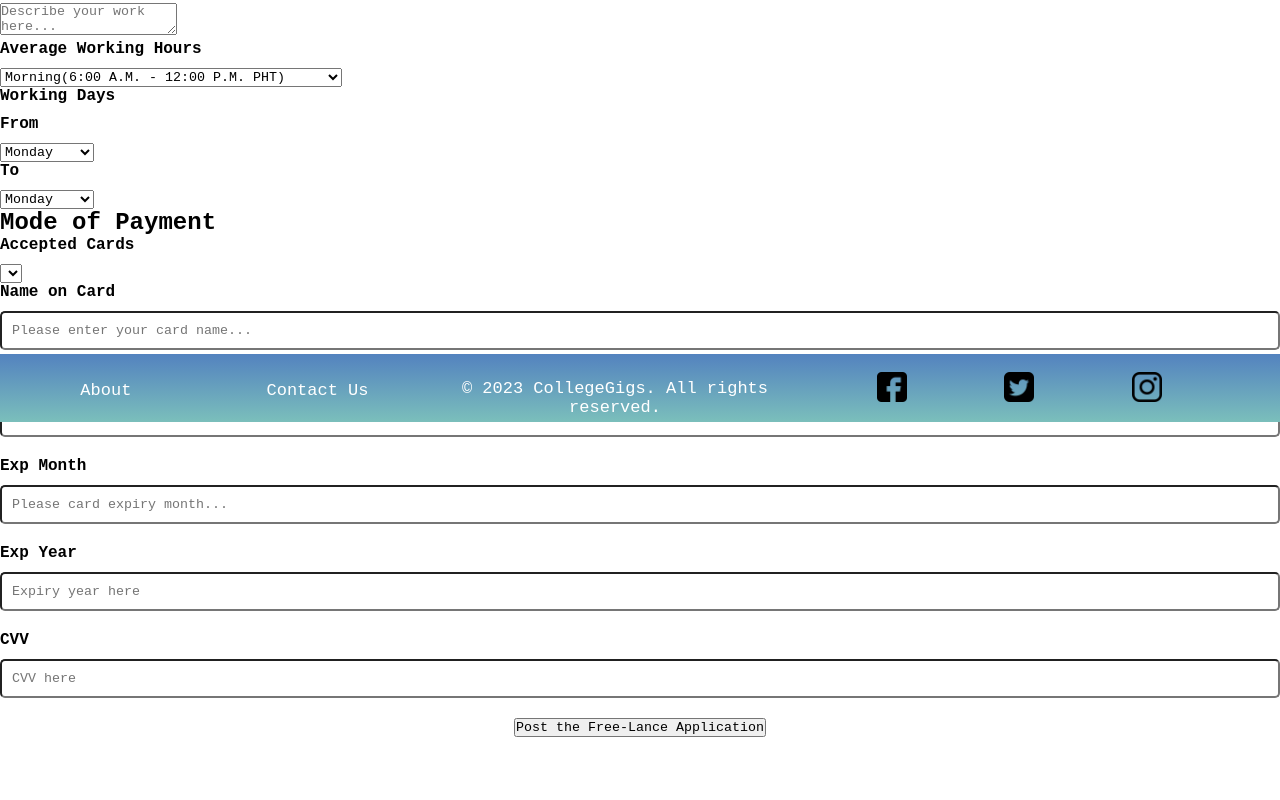
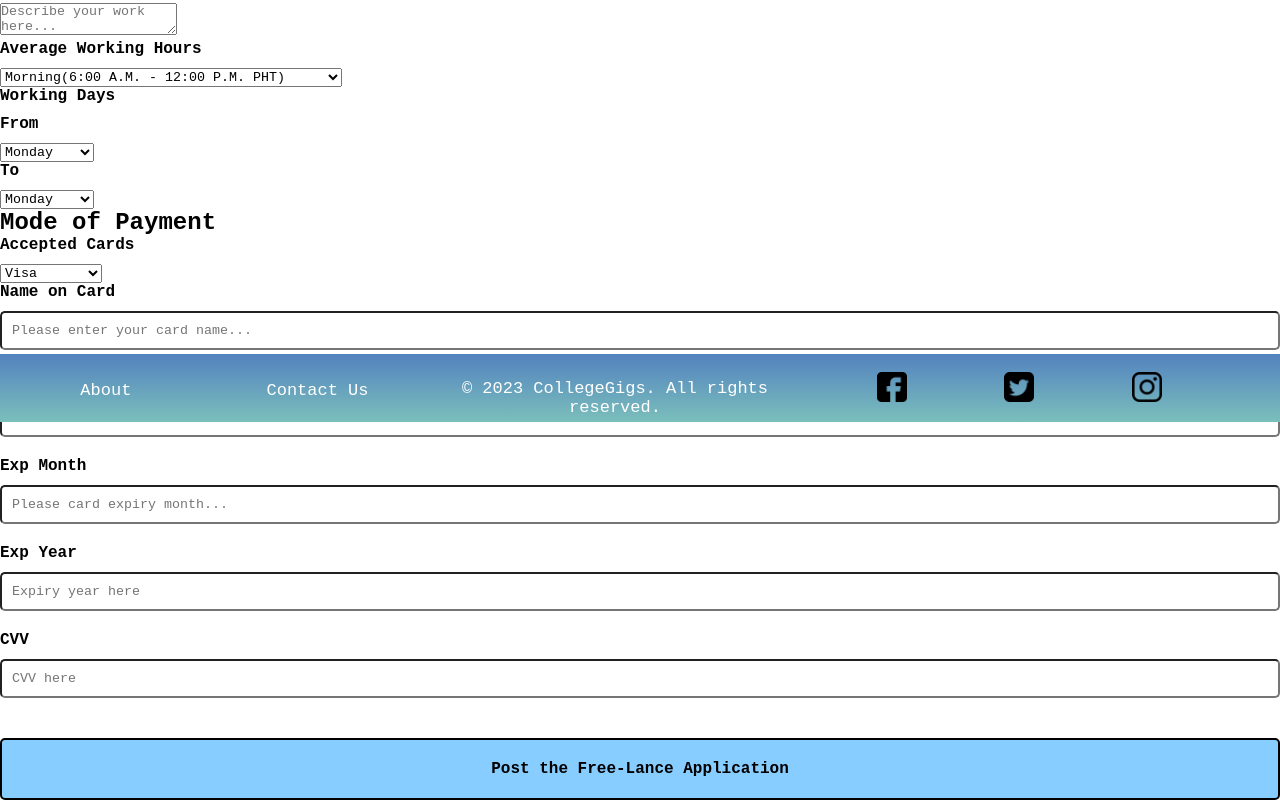
Before and after one commit to fynn07/college-gigs, a React (Create React App) app: page /freelancer/apply in a window 1280 px wide. Shown: the part 378-1178 px from the top of the page. Before the commit the page ends 1115 px from the top, so only its background shows below. Built offline with nearby package versions, Linux system fonts and the light colour scheme.

Commit message:
[frontend] pply

```diff
--- a/package.json
+++ b/package.json
@@ -16,6 +16,7 @@
     "font-awesome": "^4.7.0",
     "react": "^18.2.0",
     "react-dom": "^18.2.0",
+    "react-icons": "^4.12.0",
     "react-redux": "^9.0.2",
     "react-router-dom": "^6.20.1",
     "react-scripts": "^5.0.1",
--- a/src/pages/Apply.jsx
+++ b/src/pages/Apply.jsx
@@ -2,54 +2,44 @@ import React from "react";
 import { axiosFetch } from "../utils/axios";
 import 'font-awesome/css/font-awesome.min.css'
 import { toast } from "react-toastify";
+import { FaCcVisa, FaCcAmex, FaCcMastercard, FaCcDiscover } from "react-icons/fa"
 
 function Apply() {
 
   async function handleApplyWork(e) {
     e.preventDefault();
 
-    let inputs = {
-      f_name: e.target.name.value,
-      f_email: e.target.email.value,
-      f_work: e.target.work.value,
-      f_price: e.target.price.value,
-      f_description: e.target.description.value,
-      f_time: e.target.work_t.value,
-      f_sdate: e.target.work_start.value,
-      f_edate: e.target.work_end.value,
-      f_cname: e.target.cname.value,
-      f_card: e.target.card.value,
-      f_expmonth: e.target.expmonth.value,
-      f_expyear: e.target.expyear.value,
-      f_cvv: e.target.cvv.value,
-    };
+    try {
 
-    const formData = new FormData();
+      const formData = new FormData(e.target);
 
-    Object.entries(inputs).forEach(([key, value]) => {
-      formData.append(key, value)
-    });
-
-
-    const data = await axiosFetch.post("/freelancer/applyWork", formData,);
+      const data = await axiosFetch.post("/freelancer/applyWork", formData);
 
       if (data.status !== 200) {
         throw new Error(data.statusText);
       }
 
       toast.success("Freelancer registered successfully!");
+    } catch (error) {
+      toast.error(error.message);
+    }
 
   }
 
   return (
-    <form onSubmit={handleApplyWork}>
+    <form
+      onSubmit={handleApplyWork}
+      // encType="multipart/form-data"
+      method="post"
+      action=""
+    >
       <label htmlFor="fname">
         <i className="fa fa-user"></i> Full Name
       </label>
       <input
         type="text"
         id="fname"
-        name="name"
+        name="f_name"
         placeholder="Please enter your full name..."
         required
       ></input>
@@ -60,7 +50,7 @@ function Apply() {
       <input
         type="text"
         id="email"
-        name="email"
+        name="f_email"
         placeholder="john@example.com"
         required
       ></input>
@@ -68,7 +58,7 @@ function Apply() {
       <label htmlFor="work">
         <i className="fa fa-address-card-o"></i> Work Type
       </label>
-      <select name="work" className="work">
+      <select name="f_work" className="work">
         <option value="Graphic Design">Graphic Design</option>
         <option value="Proofreading and Writing">
           Proofreading and Writing
@@ -81,7 +71,7 @@ function Apply() {
       <label htmlFor="price">
         <i className="fa fa-address-card-o"></i> Starting Price
       </label>
-      <select name="price" className="price">
+      <select name="f_price" className="price">
         <option value=" $5.00 - $20.00 "> $5.00 - $20.00 </option>
         <option value=" $21.00 - $40.00 "> $21.00 - $40.00 </option>
         <option value=" $41.00 - $80.00 "> $41.00 - $80.00 </option>
@@ -94,7 +84,7 @@ function Apply() {
       </label>
       <textarea
         id="desc"
-        name="description"
+        name="f_description"
         className="desc"
         placeholder="Describe your work here..."
       ></textarea>
@@ -102,7 +92,7 @@ function Apply() {
       <label htmlFor="time">
         <i className="far fa-clock"></i> Average Working Hours
       </label>
-      <select name="work_t" className="work_t">
+      <select name="f_time" className="work_t">
         <option value="Morning(6:00 A.M. - 12:00 P.M. PHT)">
           Morning(6:00 A.M. - 12:00 P.M. PHT)
         </option>
@@ -124,7 +114,7 @@ function Apply() {
       <div className="row">
         <div className="col-50">
           <label htmlFor="day1">From</label>
-          <select name="work_start" className="work_d1">
+          <select name="f_sdate" className="work_d1">
             <option value="Monday">Monday</option>
             <option value="Tuesday">Tuesday</option>
             <option value="Wednesday">Wednesday</option>
@@ -136,7 +126,7 @@ function Apply() {
         </div>
         <div className="col-50">
           <label htmlFor="day2">To</label>
-          <select name="work_end" className="work_d2">
+          <select name="f_edate" className="work_d2">
             <option value="Monday">Monday</option>
             <option value="Tuesday">Tuesday</option>
             <option value="Wednesday">Wednesday</option>
@@ -151,21 +141,19 @@ function Apply() {
       <div className="col-50">
         <h2>Mode of Payment</h2>
 
-
-
         <label htmlFor="fname">Accepted Cards</label>
-        <select name="card">
+        <select name="f_card">
           <option value="visa">
-            <i className="fa fa-cc-visa"></i>
+            <FaCcVisa /> Visa
           </option>
           <option value="amex">
-            <i className="fa fa-cc-amex"></i>
+            <FaCcAmex /> Amex
           </option>
           <option value="mastercard">
-            <i className="fa fa-cc-mastercard"></i>
+            <FaCcMastercard /> Mastercard
           </option>
           <option value="discover">
-            <i className="fa fa-cc-discover"></i>
+            <FaCcDiscover /> Discover
           </option>
         </select>
 
@@ -173,7 +161,7 @@ function Apply() {
         <input
           type="text"
           id="cname"
-          name="cname"
+          name="f_cname"
           placeholder="Please enter your card name..."
           required
         ></input>
@@ -182,7 +170,7 @@ function Apply() {
         <input
           type="text"
           id="ccnum"
-          name="cardnumber"
+          name="f_cardnumber"
           placeholder="1111-2222-3333-4444"
           required
         ></input>
@@ -193,7 +181,7 @@ function Apply() {
             <input
               type="text"
               id="expmonth"
-              name="expmonth"
+              name="f_expmonth"
               placeholder="Please card expiry month..."
               required
             ></input>
@@ -201,8 +189,8 @@ function Apply() {
             <label htmlFor="expyear">Exp Year</label>
             <input
               type="text"
-              id="expyear"
-              name="expyear"
+              id="f_expyear"
+              name="f_expyear"
               placeholder="Expiry year here"
               required
             ></input>
@@ -213,7 +201,7 @@ function Apply() {
             <input
               type="text"
               id="cvv"
-              name="cvv"
+              name="f_cvv"
               placeholder="CVV here"
               required
             ></input>
@@ -221,14 +209,11 @@ function Apply() {
         </div>
       </div>
 
-      <center>
-        <input
+      <button
         type="submit"
-          value="Post the Free-Lance Application"
         name="apply"
         className="btn"
-        ></input>
-      </center>
+      >Post the Free-Lance Application</button>
     </form>
   );
 }
```
Also changed, not shown: 1 other file (tests, documents, lock files or other folders). Lines whose indentation alone changed are shown as unchanged.
